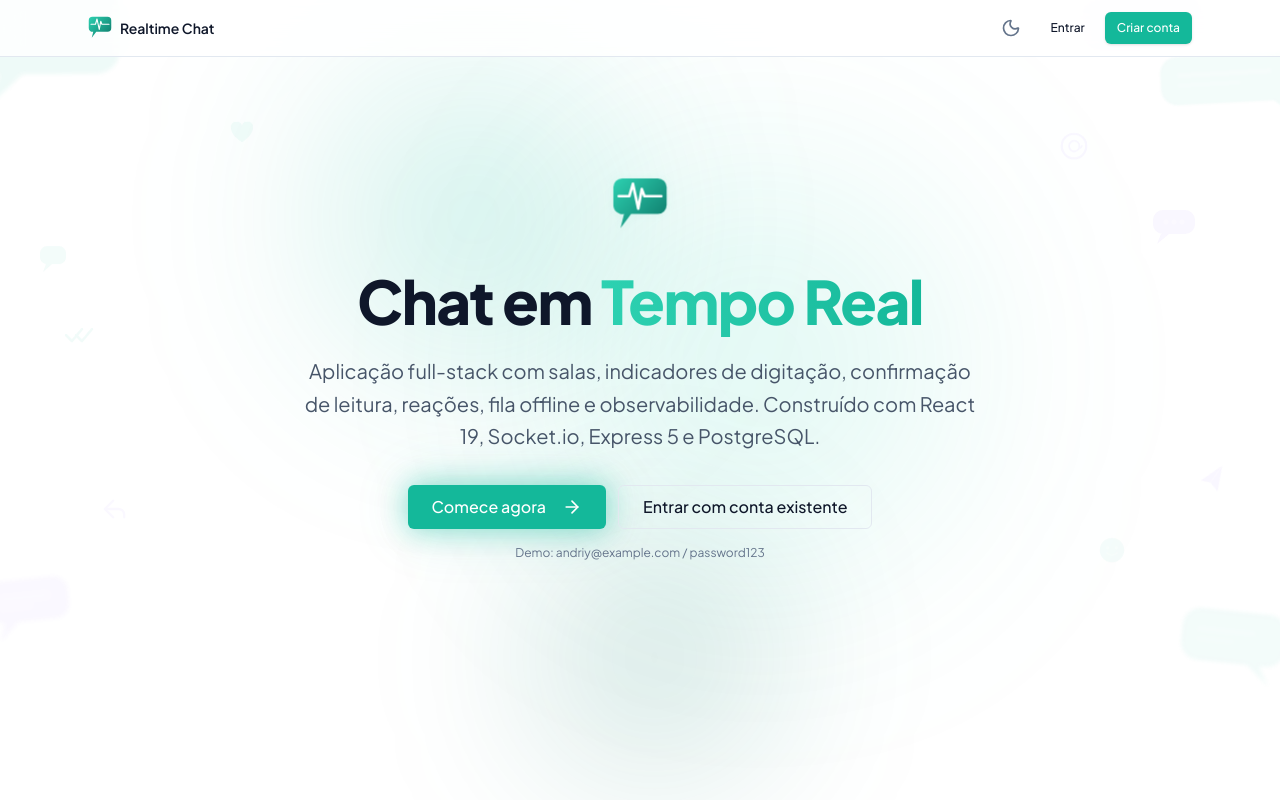
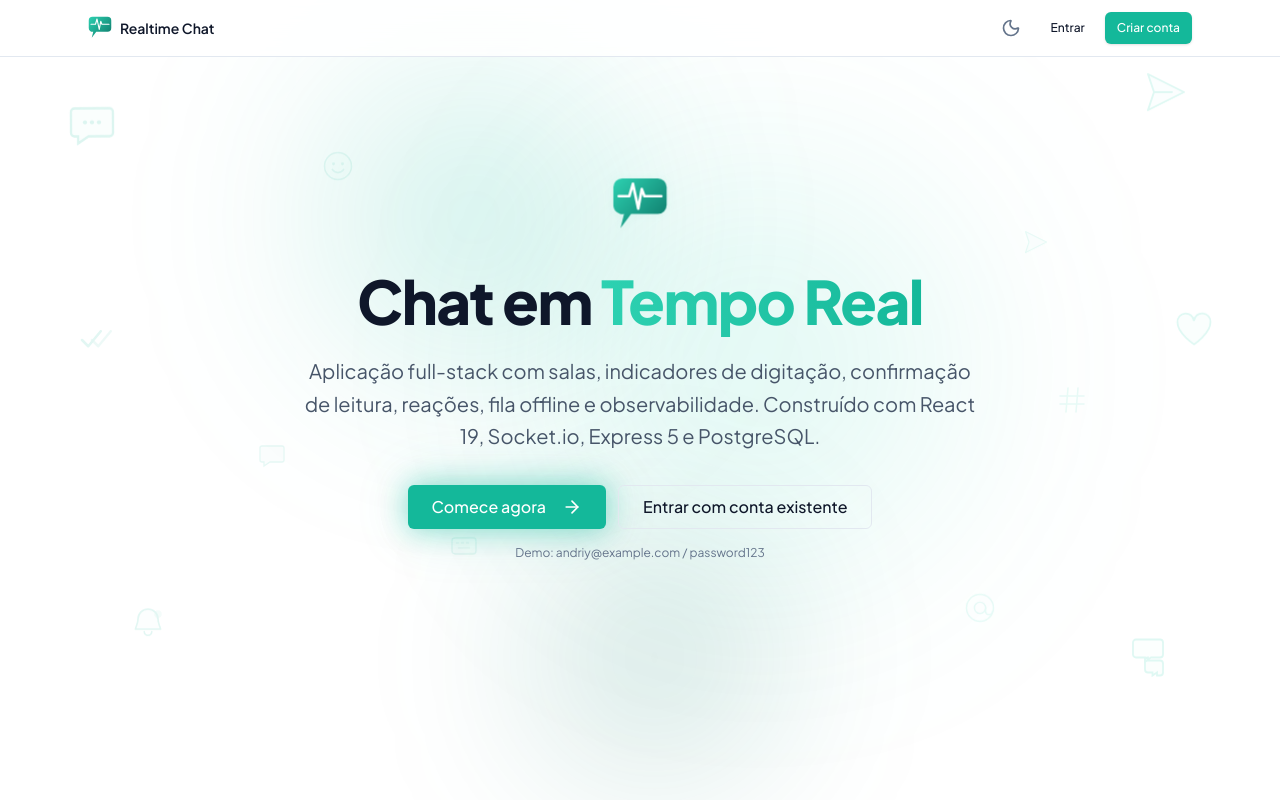
Before and after one commit to AndriyAmaro/realtime-chat, a React (Vite) app in the folder client/: page / in a window 1280 px wide. Shown: the top 800 px of the page. Built offline with nearby package versions, Linux system fonts and the light colour scheme.

Commit message:
style(landing): replace hero background with pulse teal chat icons
Co-Authored-By: Claude Opus 4.6 <noreply@anthropic.com>

```diff
--- a/client/src/components/HeroBackground.tsx
+++ b/client/src/components/HeroBackground.tsx
@@ -4,213 +4,207 @@ export function HeroBackground() {
       {/* ── Layer 1: Subtle dot grid (depth) ── */}
       <div className="hero-dot-grid absolute inset-0 opacity-[0.018] dark:opacity-[0.035]" />
 
-      {/* ── Layer 2: Scattered chat icons ── */}
+      {/* ── Layer 2: Floating chat icons — Pulse teal palette ── */}
 
-      {/* Double checkmark (read receipt) — left side */}
-      <div className="animate-float absolute top-[42%] left-[5%] opacity-[0.06] dark:opacity-[0.1]">
-        <svg
-          width="36"
-          height="22"
-          viewBox="0 0 36 22"
-          fill="none"
-          className="text-[var(--primary-500)]"
-        >
+      {/* Chat bubble with dots — top left */}
+      <div className="animate-float-slow absolute top-[12%] left-[5%] opacity-[0.15] dark:opacity-[0.25]">
+        <svg viewBox="0 0 32 32" fill="none" className="h-14 w-14 text-[var(--primary-500)]">
           <path
-            d="M2 11 L8 17 L18 5"
+            d="M6 6h20a2 2 0 012 2v12a2 2 0 01-2 2H14l-6 4v-4H6a2 2 0 01-2-2V8a2 2 0 012-2z"
+            fill="currentColor"
+            fillOpacity="0.15"
             stroke="currentColor"
-            strokeWidth="2.5"
+            strokeWidth="1.3"
+          />
+          <circle cx="12" cy="14" r="1.2" fill="currentColor" />
+          <circle cx="16" cy="14" r="1.2" fill="currentColor" />
+          <circle cx="20" cy="14" r="1.2" fill="currentColor" />
+        </svg>
+      </div>
+
+      {/* Paper plane — top right */}
+      <div className="animate-float absolute top-[10%] right-[7%] opacity-[0.15] dark:opacity-[0.25]">
+        <svg viewBox="0 0 32 32" fill="none" className="h-12 w-12 text-[#2DD1B1]">
+          <path
+            d="M4 4l24 12L4 28l4-12L4 4z"
+            fill="currentColor"
+            fillOpacity="0.12"
+            stroke="currentColor"
+            strokeWidth="1.3"
+            strokeLinejoin="round"
+          />
+          <path d="M8 16h12" stroke="currentColor" strokeWidth="1.2" strokeLinecap="round" />
+        </svg>
+      </div>
+
+      {/* Double check (read receipt) — mid left */}
+      <div className="animate-float-delayed absolute top-[40%] left-[6%] opacity-[0.12] dark:opacity-[0.20]">
+        <svg viewBox="0 0 32 32" fill="none" className="h-10 w-10 text-[var(--primary-500)]">
+          <path
+            d="M4 16l5 5L19 9"
+            stroke="currentColor"
+            strokeWidth="2"
             strokeLinecap="round"
             strokeLinejoin="round"
           />
           <path
-            d="M12 11 L18 17 L28 5"
+            d="M12 16l5 5L27 9"
             stroke="currentColor"
-            strokeWidth="2.5"
+            strokeWidth="2"
             strokeLinecap="round"
+            strokeLinejoin="round"
+            opacity="0.6"
+          />
+        </svg>
+      </div>
+
+      {/* Heart reaction — mid right */}
+      <div className="animate-float-slow absolute top-[38%] right-[5%] opacity-[0.15] dark:opacity-[0.25]">
+        <svg viewBox="0 0 32 32" fill="none" className="h-11 w-11 text-[#2DD1B1]">
+          <path
+            d="M16 28S4 20 4 12a6 6 0 0112-1 6 6 0 0112 1c0 8-12 16-12 16z"
+            fill="currentColor"
+            fillOpacity="0.15"
+            stroke="currentColor"
+            strokeWidth="1.3"
+          />
+        </svg>
+      </div>
+
+      {/* Notification bell — bottom left */}
+      <div className="animate-float absolute bottom-[18%] left-[10%] opacity-[0.12] dark:opacity-[0.20]">
+        <svg viewBox="0 0 32 32" fill="none" className="h-10 w-10 text-[var(--primary-500)]">
+          <path
+            d="M16 4a8 8 0 018 8c0 4 2 6 2 8H6c0-2 2-4 2-8a8 8 0 018-8z"
+            fill="currentColor"
+            fillOpacity="0.12"
+            stroke="currentColor"
+            strokeWidth="1.3"
+          />
+          <path
+            d="M13 22a3 3 0 006 0"
+            stroke="currentColor"
+            strokeWidth="1.3"
+            strokeLinecap="round"
+          />
+          <circle cx="24" cy="8" r="3" fill="currentColor" fillOpacity="0.4" />
+        </svg>
+      </div>
+
+      {/* Double chat bubbles — bottom right */}
+      <div className="animate-float-delayed absolute right-[8%] bottom-[15%] opacity-[0.15] dark:opacity-[0.25]">
+        <svg viewBox="0 0 32 32" fill="none" className="h-12 w-12 text-[#2DD1B1]">
+          <path
+            d="M4 5h16a2 2 0 012 2v8a2 2 0 01-2 2h-6l-4 3v-3H4a2 2 0 01-2-2V7a2 2 0 012-2z"
+            fill="currentColor"
+            fillOpacity="0.1"
+            stroke="currentColor"
+            strokeWidth="1.2"
+          />
+          <path
+            d="M12 19h8a2 2 0 012 2v6a2 2 0 01-2 2h-2v-2l-3 2v-2h-3a2 2 0 01-2-2v-6a2 2 0 012-2z"
+            fill="currentColor"
+            fillOpacity="0.15"
+            stroke="currentColor"
+            strokeWidth="1.2"
+          />
+        </svg>
+      </div>
+
+      {/* Emoji smile — top center-left */}
+      <div className="animate-float absolute top-[20%] left-[25%] opacity-[0.10] dark:opacity-[0.18]">
+        <svg viewBox="0 0 32 32" fill="none" className="h-9 w-9 text-[var(--primary-500)]">
+          <circle
+            cx="16"
+            cy="16"
+            r="12"
+            fill="currentColor"
+            fillOpacity="0.1"
+            stroke="currentColor"
+            strokeWidth="1.3"
+          />
+          <circle cx="12" cy="14" r="1.3" fill="currentColor" />
+          <circle cx="20" cy="14" r="1.3" fill="currentColor" />
+          <path
+            d="M11 19a6 6 0 0010 0"
+            stroke="currentColor"
+            strokeWidth="1.3"
+            strokeLinecap="round"
+          />
+        </svg>
+      </div>
+
+      {/* @ symbol — bottom center-right */}
+      <div className="animate-float-slow absolute right-[22%] bottom-[22%] opacity-[0.10] dark:opacity-[0.18]">
+        <svg viewBox="0 0 32 32" fill="none" className="h-9 w-9 text-[#2DD1B1]">
+          <circle cx="16" cy="16" r="12" stroke="currentColor" strokeWidth="1.3" />
+          <circle cx="16" cy="16" r="5" stroke="currentColor" strokeWidth="1.3" />
+          <path
+            d="M21 16v3a3 3 0 006 0"
+            stroke="currentColor"
+            strokeWidth="1.3"
+            strokeLinecap="round"
+          />
+        </svg>
+      </div>
+
+      {/* Small chat bubble — center left area */}
+      <div className="animate-float-delayed absolute top-[55%] left-[20%] opacity-[0.10] dark:opacity-[0.18]">
+        <svg viewBox="0 0 32 32" fill="none" className="h-8 w-8 text-[var(--primary-500)]">
+          <path
+            d="M6 6h20a2 2 0 012 2v12a2 2 0 01-2 2H14l-6 4v-4H6a2 2 0 01-2-2V8a2 2 0 012-2z"
+            fill="currentColor"
+            fillOpacity="0.15"
+            stroke="currentColor"
+            strokeWidth="1.3"
+          />
+        </svg>
+      </div>
+
+      {/* Small paper plane — top right area */}
+      <div className="animate-float absolute top-[30%] right-[18%] opacity-[0.10] dark:opacity-[0.18]">
+        <svg viewBox="0 0 32 32" fill="none" className="h-7 w-7 text-[#2DD1B1]">
+          <path
+            d="M4 4l24 12L4 28l4-12L4 4z"
+            fill="currentColor"
+            fillOpacity="0.12"
+            stroke="currentColor"
+            strokeWidth="1.3"
             strokeLinejoin="round"
           />
         </svg>
       </div>
 
-      {/* Paper plane (send) — right side */}
-      <div className="animate-float-delayed absolute top-[58%] right-[4%] -rotate-12 opacity-[0.05] dark:opacity-[0.08]">
-        <svg width="32" height="32" viewBox="0 0 32 32" fill="none" className="text-[#8b5cf6]">
-          <path d="M28 4 L4 14 L13 18 L18 28 Z" fill="currentColor" />
-          <line
-            x1="28"
-            y1="4"
-            x2="13"
-            y2="18"
-            stroke="white"
-            strokeWidth="1.2"
-            strokeOpacity="0.3"
+      {/* Keyboard / typing — bottom center-left */}
+      <div className="animate-float-slow absolute bottom-[30%] left-[35%] opacity-[0.10] dark:opacity-[0.18]">
+        <svg viewBox="0 0 32 32" fill="none" className="h-8 w-8 text-[var(--primary-500)]">
+          <rect
+            x="4"
+            y="8"
+            width="24"
+            height="16"
+            rx="3"
+            fill="currentColor"
+            fillOpacity="0.1"
+            stroke="currentColor"
+            strokeWidth="1.3"
           />
+          <rect x="8" y="12" width="3" height="2" rx="0.5" fill="currentColor" opacity="0.5" />
+          <rect x="13" y="12" width="3" height="2" rx="0.5" fill="currentColor" opacity="0.5" />
+          <rect x="18" y="12" width="3" height="2" rx="0.5" fill="currentColor" opacity="0.5" />
+          <rect x="10" y="17" width="12" height="2" rx="0.5" fill="currentColor" opacity="0.4" />
         </svg>
       </div>
 
-      {/* Heart reaction — top left area */}
-      <div className="animate-float-slow absolute top-[15%] left-[18%] opacity-[0.05] blur-[0.5px] dark:opacity-[0.08]">
-        <svg
-          width="24"
-          height="22"
-          viewBox="0 0 28 26"
-          fill="none"
-          className="text-[var(--primary-500)]"
-        >
+      {/* Hashtag (rooms) — center right area */}
+      <div className="animate-float-delayed absolute top-[48%] right-[15%] opacity-[0.10] dark:opacity-[0.18]">
+        <svg viewBox="0 0 32 32" fill="none" className="h-8 w-8 text-[#2DD1B1]">
           <path
-            d="M14 24 C5 18 1 12 1 7 A5.5 5.5 0 0 1 14 5 A5.5 5.5 0 0 1 27 7 C27 12 23 18 14 24Z"
-            fill="currentColor"
+            d="M12 4l-2 24M22 4l-2 24M4 12h24M4 20h24"
+            stroke="currentColor"
+            strokeWidth="1.5"
+            strokeLinecap="round"
           />
-        </svg>
-      </div>
-
-      {/* Smiley face — bottom right area */}
-      <div className="animate-float absolute right-[12%] bottom-[28%] opacity-[0.04] dark:opacity-[0.07]">
-        <svg
-          width="28"
-          height="28"
-          viewBox="0 0 32 32"
-          fill="none"
-          className="text-[var(--primary-500)]"
-        >
-          <circle cx="16" cy="16" r="14" fill="currentColor" />
-          <circle cx="11" cy="13" r="2" fill="white" fillOpacity="0.3" />
-          <circle cx="21" cy="13" r="2" fill="white" fillOpacity="0.3" />
-          <path
-            d="M10 19 Q16 24 22 19"
-            stroke="white"
-            strokeWidth="1.8"
-            strokeLinecap="round"
-            fill="none"
-            strokeOpacity="0.3"
-          />
-        </svg>
-      </div>
-
-      {/* Reply arrow — left lower area */}
-      <div className="animate-float-delayed absolute bottom-[35%] left-[8%] opacity-[0.04] blur-[0.5px] dark:opacity-[0.07]">
-        <svg width="26" height="22" viewBox="0 0 28 24" fill="none" className="text-[#8b5cf6]">
-          <path
-            d="M12 3 L3 12 L12 21"
-            stroke="currentColor"
-            strokeWidth="2.5"
-            strokeLinecap="round"
-            strokeLinejoin="round"
-          />
-          <path
-            d="M3 12 H18 A6 6 0 0 1 24 18 V21"
-            stroke="currentColor"
-            strokeWidth="2.5"
-            strokeLinecap="round"
-            strokeLinejoin="round"
-            fill="none"
-          />
-        </svg>
-      </div>
-
-      {/* @ mention badge — top right area */}
-      <div className="animate-float absolute top-[18%] right-[15%] opacity-[0.05] dark:opacity-[0.08]">
-        <svg width="28" height="28" viewBox="0 0 32 32" fill="none" className="text-[#8b5cf6]">
-          <circle cx="16" cy="16" r="14" stroke="currentColor" strokeWidth="2.5" fill="none" />
-          <path
-            d="M22 18 A6 6 0 1 1 22 14 V18 A3 3 0 0 0 25 16"
-            stroke="currentColor"
-            strokeWidth="2"
-            strokeLinecap="round"
-            fill="none"
-          />
-        </svg>
-      </div>
-
-      {/* ── Layer 3: Abstract chat bubbles at edges ── */}
-
-      {/* Top-left — large message bubble */}
-      <div className="animate-float-slow absolute -top-6 -left-14 opacity-[0.06] blur-[2px] sm:-left-10 sm:opacity-[0.07] dark:opacity-[0.1]">
-        <svg
-          width="200"
-          height="156"
-          viewBox="0 0 200 156"
-          fill="none"
-          className="text-[var(--primary-500)]"
-        >
-          <rect x="8" y="8" width="152" height="88" rx="24" fill="currentColor" />
-          <path d="M40 96 L28 128 L62 96" fill="currentColor" />
-          <rect x="30" y="32" width="96" height="7" rx="3.5" fill="white" fillOpacity="0.25" />
-          <rect x="30" y="48" width="68" height="7" rx="3.5" fill="white" fillOpacity="0.18" />
-          <rect x="30" y="64" width="82" height="7" rx="3.5" fill="white" fillOpacity="0.12" />
-        </svg>
-      </div>
-
-      {/* Top-right — stacked conversation (incoming + outgoing) */}
-      <div className="absolute -top-2 -right-16 -rotate-3 opacity-[0.04] blur-[1px] sm:-right-10 sm:opacity-[0.05] dark:opacity-[0.07]">
-        <svg width="240" height="148" viewBox="0 0 240 148" fill="none">
-          {/* Incoming */}
-          <rect x="4" y="4" width="120" height="48" rx="16" className="fill-[#8b5cf6]" />
-          <rect x="20" y="20" width="72" height="5" rx="2.5" fill="white" fillOpacity="0.3" />
-          <rect x="20" y="30" width="48" height="5" rx="2.5" fill="white" fillOpacity="0.2" />
-          {/* Outgoing */}
-          <rect
-            x="80"
-            y="64"
-            width="148"
-            height="48"
-            rx="16"
-            className="fill-[var(--primary-500)]"
-          />
-          <path d="M204 112 L216 132 L192 112" className="fill-[var(--primary-500)]" />
-          <rect x="96" y="80" width="96" height="5" rx="2.5" fill="white" fillOpacity="0.25" />
-          <rect x="96" y="90" width="64" height="5" rx="2.5" fill="white" fillOpacity="0.18" />
-        </svg>
-      </div>
-
-      {/* Bottom-right — small reply bubble */}
-      <div className="animate-float-delayed absolute -right-6 bottom-[12%] rotate-6 opacity-[0.05] blur-[2px] dark:opacity-[0.08]">
-        <svg
-          width="132"
-          height="100"
-          viewBox="0 0 132 100"
-          fill="none"
-          className="text-[var(--primary-500)]"
-        >
-          <rect x="8" y="8" width="104" height="52" rx="18" fill="currentColor" />
-          <path d="M88 60 L100 80 L76 60" fill="currentColor" />
-          <rect x="22" y="26" width="60" height="5" rx="2.5" fill="white" fillOpacity="0.25" />
-          <rect x="22" y="36" width="40" height="5" rx="2.5" fill="white" fillOpacity="0.18" />
-        </svg>
-      </div>
-
-      {/* Bottom-left — tiny bubble */}
-      <div className="absolute bottom-[18%] -left-4 -rotate-6 opacity-[0.04] blur-[2px] dark:opacity-[0.06]">
-        <svg width="108" height="84" viewBox="0 0 108 84" fill="none">
-          <rect x="6" y="6" width="80" height="42" rx="14" className="fill-[#8b5cf6]" />
-          <path d="M20 48 L14 66 L34 48" className="fill-[#8b5cf6]" />
-          <rect x="18" y="22" width="48" height="4" rx="2" fill="white" fillOpacity="0.25" />
-          <rect x="18" y="30" width="30" height="4" rx="2" fill="white" fillOpacity="0.18" />
-        </svg>
-      </div>
-
-      {/* Mid-left — floating mini chat icon */}
-      <div className="animate-float absolute top-[32%] left-[3%] opacity-[0.05] blur-[0.5px] dark:opacity-[0.09]">
-        <svg
-          width="36"
-          height="32"
-          viewBox="0 0 36 32"
-          fill="none"
-          className="text-[var(--primary-500)]"
-        >
-          <rect x="2" y="2" width="26" height="18" rx="7" fill="currentColor" />
-          <path d="M8 20 L5 28 L14 20" fill="currentColor" />
-        </svg>
-      </div>
-
-      {/* Mid-right — floating typing indicator bubble */}
-      <div className="animate-float-delayed absolute top-[26%] right-[6%] opacity-[0.05] blur-[0.5px] dark:opacity-[0.08]">
-        <svg width="52" height="40" viewBox="0 0 52 40" fill="none" className="text-[#8b5cf6]">
-          <rect x="2" y="2" width="42" height="24" rx="10" fill="currentColor" />
-          <path d="M10 26 L6 36 L18 26" fill="currentColor" />
-          <circle cx="15" cy="14" r="2.5" fill="white" fillOpacity="0.3" />
-          <circle cx="23" cy="14" r="2.5" fill="white" fillOpacity="0.3" />
-          <circle cx="31" cy="14" r="2.5" fill="white" fillOpacity="0.3" />
         </svg>
       </div>
     </div>
```
